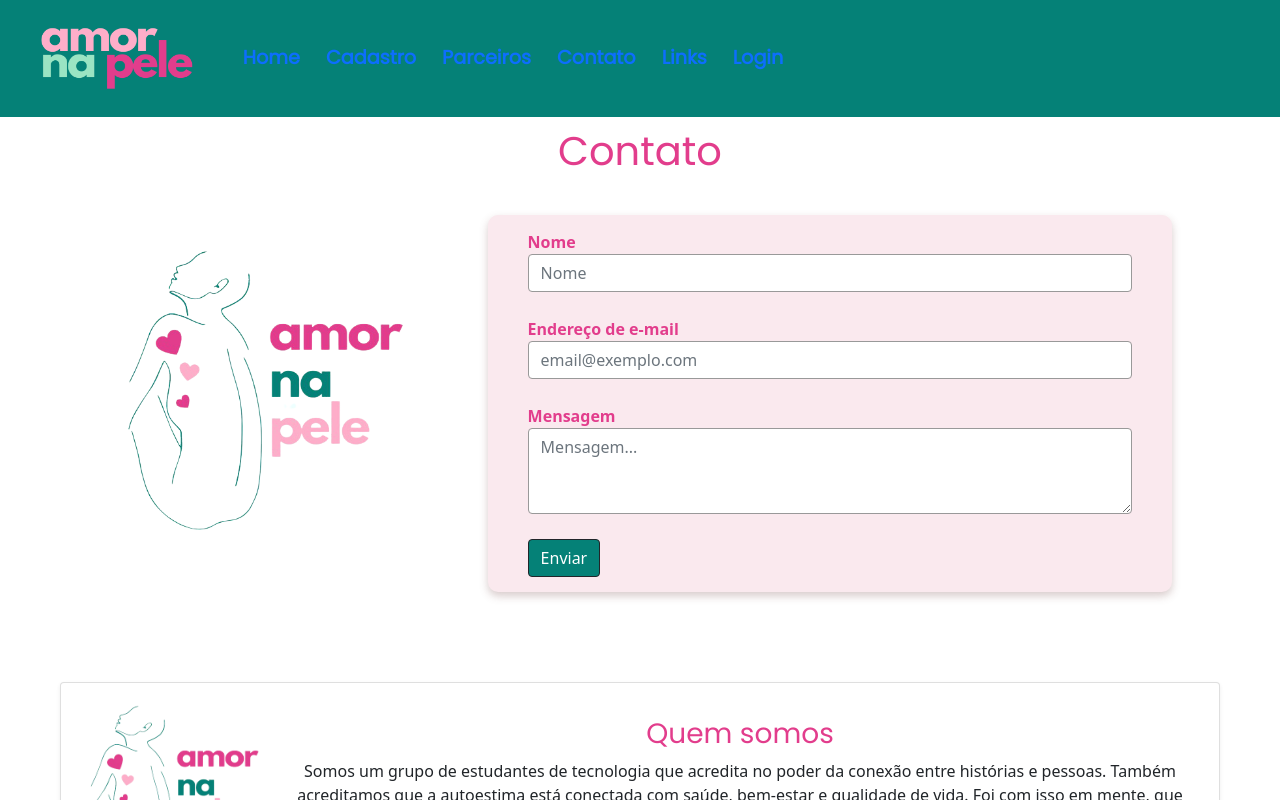
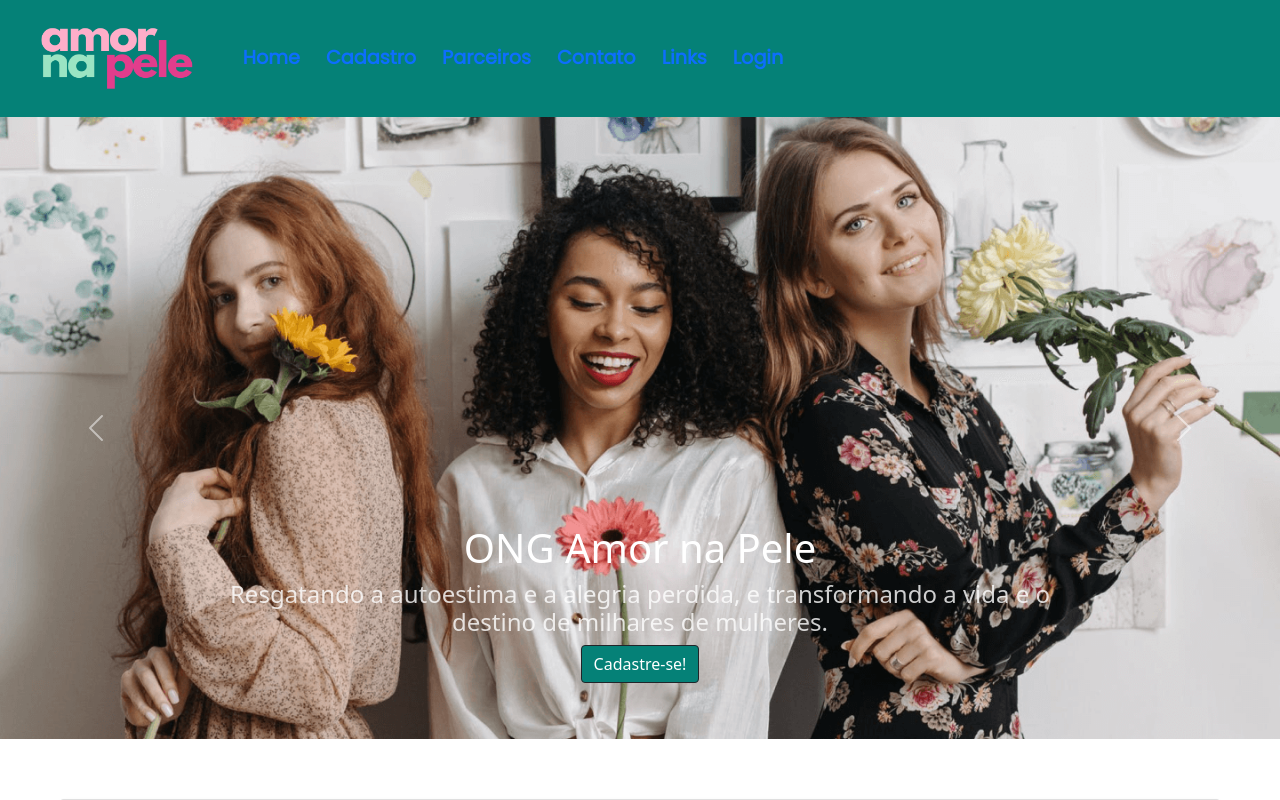
Before and after one commit to EngMateusCardoso/amor-na-pele_entrega-final, a React (Create React App) app: page / in a window 1280 px wide. Shown: the top 800 px of the page. Built offline with nearby package versions, Linux system fonts and the light colour scheme.

Commit message:
update carousel page home

```diff
--- a/src/components/Carrossel/index.jsx
+++ b/src/components/Carrossel/index.jsx
@@ -1,51 +1,79 @@
 import React from "react";
-import logotipo from "../../assets/img/logotipo.png";
+import bannerprincipal from "../../assets/img/bannerprincipal.png";
+import bannerprincipal2 from "../../assets/img/bannerprincipal2.png";
 
 export default () => {
   return (
-    <section className="container bg-tranparent sm-shadow">
-      {/*Formulário de contato*/}
-      <h1 className="titleForm">Contato</h1>
-      <div className="row">
-        <div className="col-md-4 order-md-1">
-          <div id="img-form">
-            <img src={logotipo} alt="logotipo Amor na pele" />
+    <section>
+      <div
+        id="carouselExampleFade"
+        class="carousel slide carousel-fade"
+        data-bs-ride="carousel"
+      >
+        <div class="carousel-inner">
+          <div class="carousel-item active">
+            <img
+              src={bannerprincipal}
+              class="d-block w-100"
+              alt="imagem mulheres com flores"
+            />
+            <div class="carousel-caption d-none d-md-block">
+              <h1>ONG Amor na Pele</h1>
+              <h4>
+                Resgatando a autoestima e a alegria perdida, e transformando a
+                vida e o destino de milhares de mulheres.
+              </h4>
+              <p>
+                <a class="btn btn-dark" href="#">
+                  Cadastre-se!
+                </a>
+              </p>
+            </div>
+          </div>
+          <div class="carousel-item">
+            <img
+              src={bannerprincipal2}
+              class="d-block w-100"
+              alt="imagem mulher com flor"
+            />
+            <div class="carousel-caption text-end">
+              <h1>ONG Amor na Pele</h1>
+              <h4>
+                Resgatando a autoestima e a alegria perdida, e transformando a
+                vida e o destino de milhares de mulheres.
+              </h4>
+              <p>
+                <a class="btn btn-dark" href="#">
+                  Cadastrar
+                </a>
+              </p>
+            </div>
           </div>
         </div>
-        <div className="col-md-8 order-md-2">
-          <form className="cardForm">
-            <div className="form-group">
-              <label for="inputNome">Nome</label>
-              <input
-                type="text"
-                className="form-control"
-                id="inputNome"
-                placeholder="Nome"
-              />
-            </div>
-            <div className="form-group">
-              <label for="inputEmail">Endereço de e-mail</label>
-              <input
-                type="email"
-                className="form-control"
-                id="inputEmail"
-                placeholder="email@exemplo.com"
-              />
-            </div>
-            <div className="form-group">
-              <label for="textAreaMensagem">Mensagem</label>
-              <textarea
-                className="form-control"
-                id="textAreaMensagem"
-                placeholder="Mensagem..."
-                rows="3"
-              ></textarea>
-            </div>
-            <a href="#" className="btn btn-dark">
-              Enviar
-            </a>
-          </form>
-        </div>
+        <button
+          class="carousel-control-prev"
+          type="button"
+          data-bs-target="#carouselExampleFade"
+          data-bs-slide="prev"
+        >
+          <span class="carousel-control-prev-icon" aria-hidden="true"></span>
+          <span class="visually-hidden">Previous</span>
+        </button>
+        <button
+          class="carousel-control-next"
+          type="button"
+          data-bs-target="#carouselExampleFade"
+          data-bs-slide="next"
+        >
+          <span class="carousel-control-next-icon" aria-hidden="true"></span>
+          <span class="visually-hidden">Next</span>
+        </button>
+      </div>
+      <div id="myCarousel" class="carousel slide" data-ride="carousel">
+        <ol class="carousel-indicators">
+          <li data-target="#myCarousel" data-slide-to="0" class="active"></li>
+          <li data-target="#myCarousel" data-slide-to="1"></li>
+        </ol>
       </div>
     </section>
   );
--- a/src/components/Header/index.jsx
+++ b/src/components/Header/index.jsx
@@ -13,6 +13,8 @@ import Logo from "../../assets/img/logo_menu.png";
 export default (props) => {
   // Collapse isOpen State
   const [isOpen, setIsOpen] = React.useState(false);
+  const toggle = () => setIsOpen(!isOpen);
+
   return (
     <div className="navbar">
       <Navbar color="transparent" light expand="md" width="100%">
@@ -24,12 +26,8 @@ export default (props) => {
             alt="logotipo da ONG Amor na Pele"
           />
         </NavbarBrand>
-        <NavbarToggler
-          onClick={() => {
-            setIsOpen(!isOpen);
-          }}
-        />
-        <Collapse isOpen={isOpen} navbar>
+        <NavbarToggler onClick={toggle} />
+        <Collapse isOpen={isOpen} navbar className="justify-content-end">
           <Nav className="justify-content-center">
             <NavItem>
               <NavLink class="menu" href="/">
```
